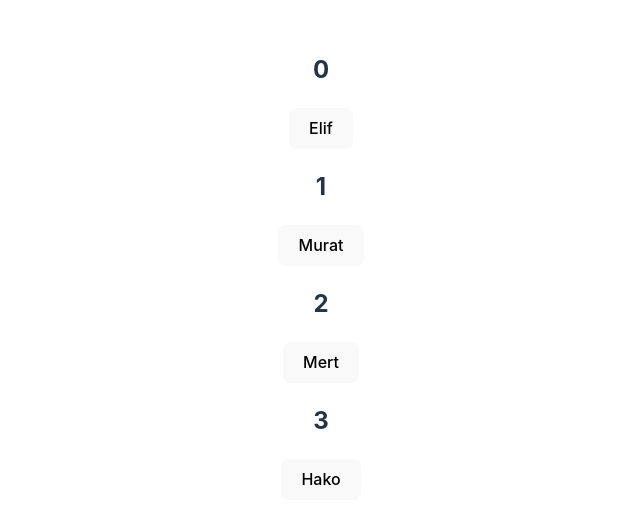
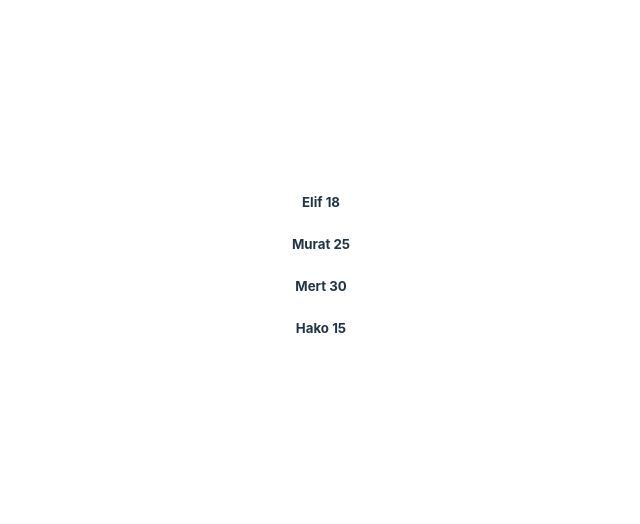
Before and after one commit to muratcankirdar/react-egitim-28-nisan, a React (Vite) app: page / in a window 1280 px wide. Shown: the part 134-658 px from the top of the page, without its empty margins (319-959 px from the left). Built offline with nearby package versions, Linux system fonts and the light colour scheme.

Commit message:
map exercise v2

```diff
--- a/src/App.jsx
+++ b/src/App.jsx
@@ -1,26 +1,35 @@
-// import { useState } from "react";
-// import reactLogo from "./assets/react.svg";
-// import viteLogo from "/vite.svg";
-// import { Button } from 'mui'
 import "./App.css";
 
 function App() {
-  // const [count, setCount] = useState(0);
-  const names = ["Elif", "Murat", "Mert", "Hako"];
+  const people = [
+    {
+      name: "Elif",
+      age: 18,
+    },
+    {
+      name: "Murat",
+      age: 25,
+    },
+    {
+      name: "Mert",
+      age: 30,
+    },
+    {
+      name: "Hako",
+      age: 15,
+    },
+  ];
 
   return (
     <>
       <div>
-        {names.map((name, index) => {
+        {people.map((person) => {
           return (
             <>
-              <h2 key={name}>{index}</h2>
-              <button key={name}>{name}</button>
+              <h5>{`${person.name} ${person.age}`}</h5>
             </>
           );
         })}
-
-        {}
       </div>
     </>
   );
```
